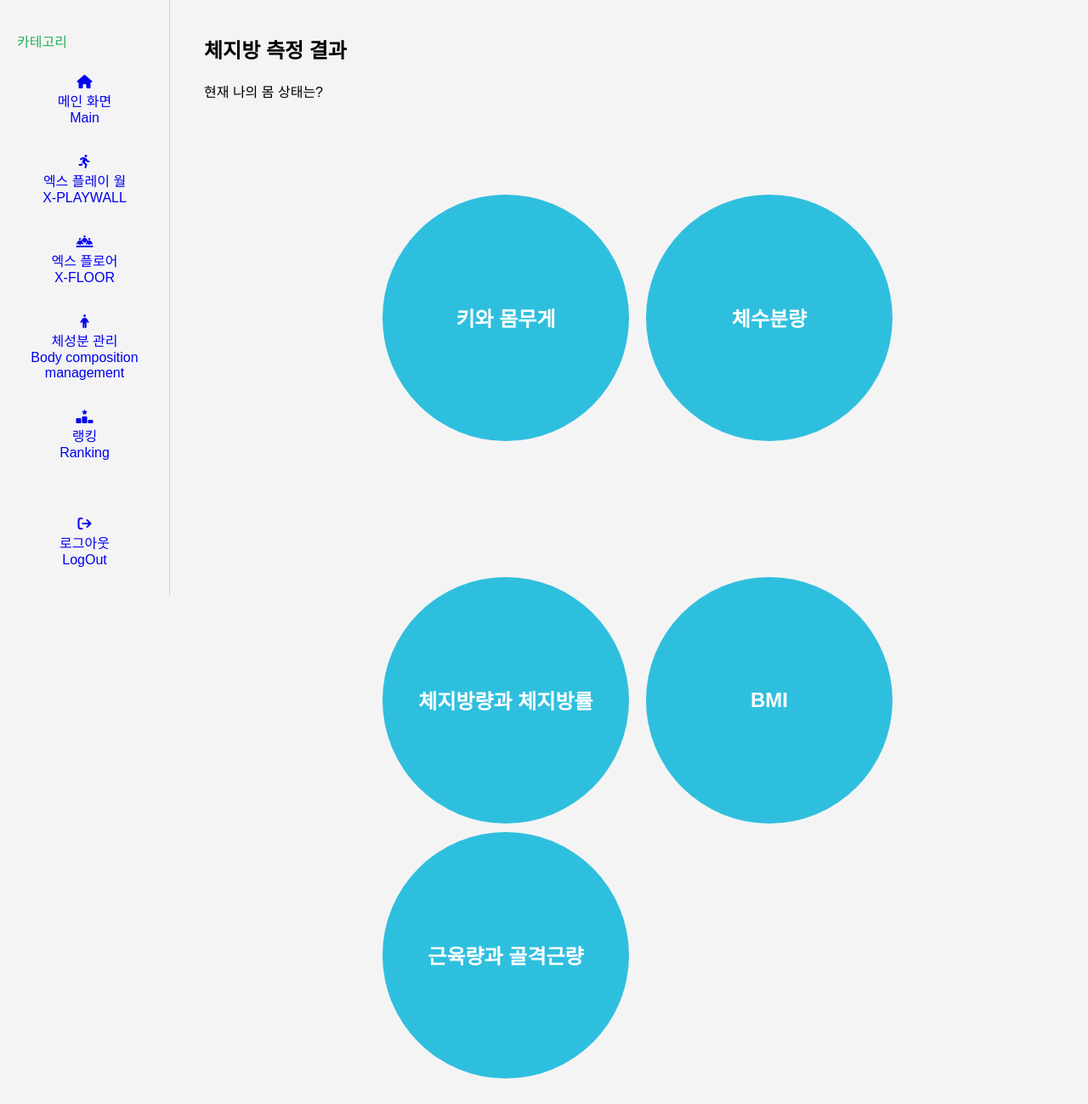
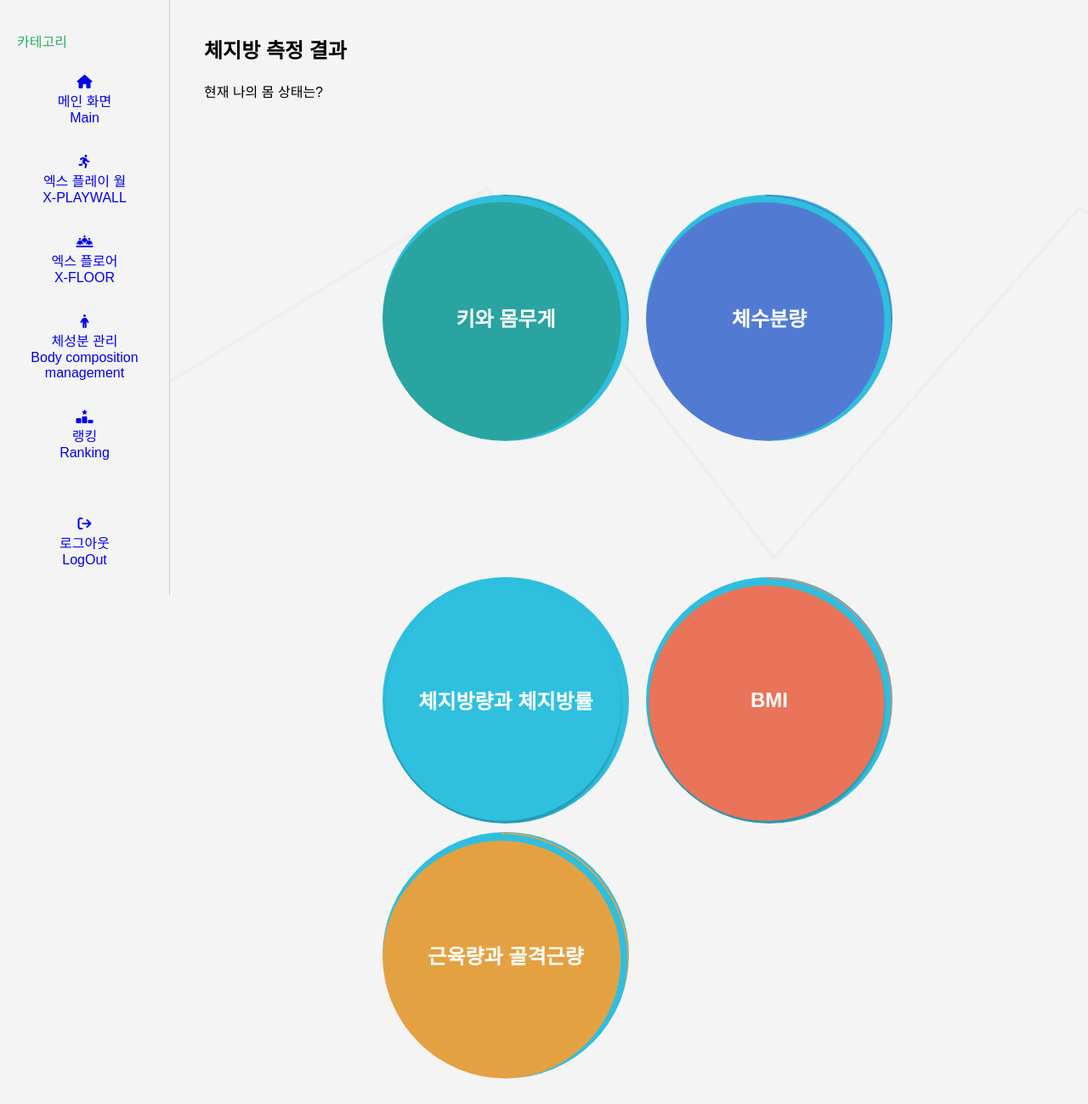
Before and after one commit to yhyg6969/NadeuriSmartMirror, a Django app: page /inbody/ in a window 1280 px wide; the page is wider, and only the part inside the window is pictured. Shown: the part 100-1399 px from the top of that part at 85% size. Run offline with Django 4.2, Linux system fonts and the light colour scheme; parts of the project's set-up code (start-up, migrations or seed data) failed here and were passed over.

Commit message:
Add files via upload

```diff
--- a/inbody/templates/inbody.html
+++ b/inbody/templates/inbody.html
@@ -8,6 +8,42 @@
 <link rel="stylesheet" href="{% static 'main.css' %}">
 <link rel="stylesheet" href="{% static 'inbody.css' %}">
 <link rel="stylesheet" href="https://cdnjs.cloudflare.com/ajax/libs/font-awesome/6.5.1/css/all.min.css">
+<style>
+    .img{
+    position: absolute;
+    width: 100%;
+    height: 100%;
+    background-image: url("{% static 'Line 35.png' %}");
+    background-size: 1800px;
+    background-repeat: no-repeat;
+    border: 0px;
+    top: 40%;
+    opacity: 0.5;
+    left: 15%;
+    z-index: -1;
+    }
+
+    .bubble1 {
+        background-image: url("{% static 'green.png' %}");
+        background-size: cover;
+    }
+    .bubble2 {
+        background-image: url("{% static 'blue.png' %}");
+        background-size: cover;
+    }
+    .bubble3 {
+        background-image: url("{% static 'orange.png' %}");
+        background-size: cover;
+    }
+    .bubble4 {
+        background-image: url("{% static 'purple.png' %}");
+        background-size: cover;
+    }
+    .bubble5 {
+        background-image: url("{% static 'babypink.png' %}");
+        background-size: cover;
+    }
+</style>
 {% endblock %}
 
 {% block content %}
```
